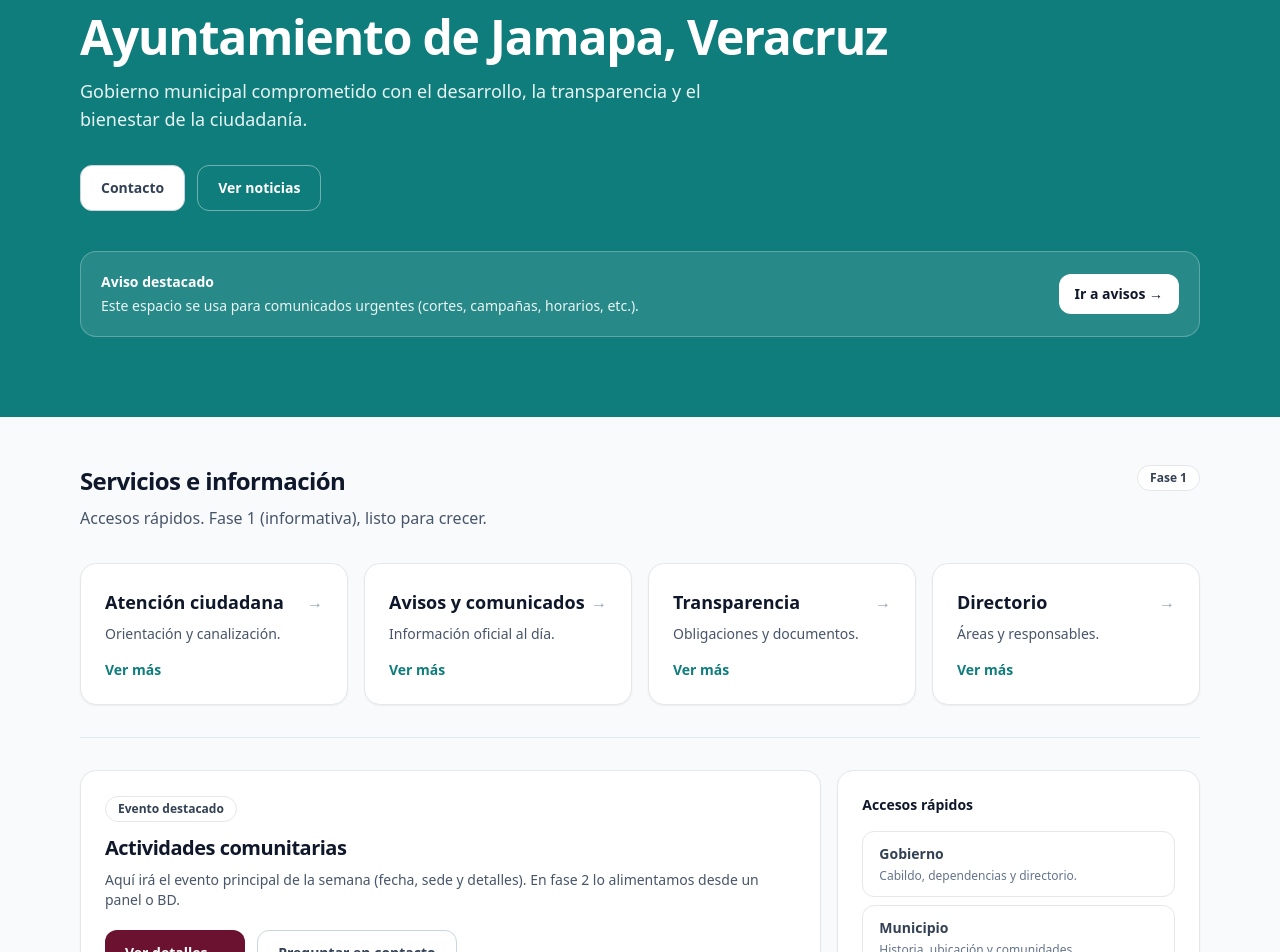
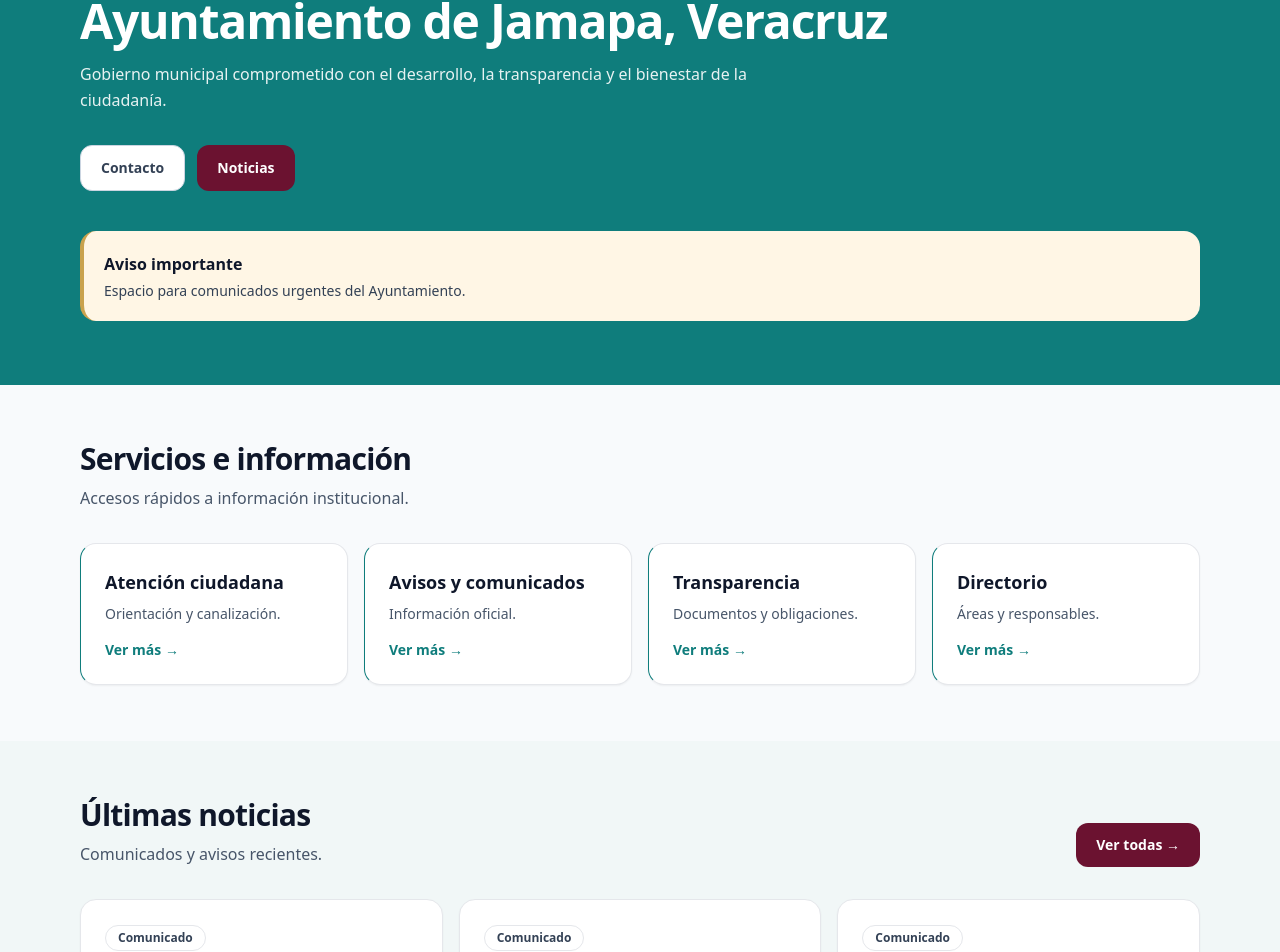
Before and after one commit to HectorGam2990/jamapa-web, a Next.js app: page / in a window 1280 px wide. Shown: the part 196-1148 px from the top of the page. Built offline with nearby package versions, Linux system fonts and the light colour scheme.

Commit message:
Home pro + noticias base + estilos (antes de cambiar hero a foto)

```diff
--- a/package.json
+++ b/package.json
@@ -14,6 +14,7 @@
     "react-dom": "19.2.3"
   },
   "devDependencies": {
+    "@tailwindcss/typography": "^0.5.19",
     "@types/node": "^20",
     "@types/react": "^19",
     "@types/react-dom": "^19",
--- a/src/app/globals.css
+++ b/src/app/globals.css
@@ -6,14 +6,16 @@
    VARIABLES INSTITUCIONALES
    ========================= */
 :root {
-  /* Colores base Jamapa (ajustables al manual) */
-  --jamapa-wine: #6b1230;      /* vino institucional */
-  --jamapa-teal: #0f7d7c;      /* verde/teal */
-  --jamapa-gold: #c9a24d;      /* dorado/acento */
+  --jamapa-wine: #6b1230;
+  --jamapa-teal: #0f7d7c;
+  --jamapa-gold: #c9a24d;
 
-  --bg-page: #f8fafc;          /* slate-50 */
-  --text-main: #0f172a;        /* slate-900 */
-  --text-muted: #475569;       /* slate-600 */
+  --jamapa-soft: #f1f7f7;
+  --jamapa-alert: #fff6e5;
+
+  --bg-page: #f8fafc;
+  --text-main: #0f172a;
+  --text-muted: #475569;
 }
 
 /* =========================
@@ -32,7 +34,10 @@ body {
 /* =========================
    TIPOGRAFÍA
    ========================= */
-h1, h2, h3, h4, h5 {
+h1,
+h2,
+h3,
+h4 {
   @apply tracking-tight;
 }
 
@@ -59,10 +64,6 @@ a {
   @apply transition-colors;
 }
 
-.link-institucional {
-  @apply font-semibold text-[var(--jamapa-teal)] hover:underline;
-}
-
 /* =========================
    BOTONES
    ========================= */
@@ -81,7 +82,7 @@ a {
 }
 
 /* =========================
-   TARJETAS / SECCIONES
+   TARJETAS
    ========================= */
 .card {
   @apply rounded-2xl border bg-white p-6 shadow-sm
@@ -95,32 +96,13 @@ a {
 }
 
 /* =========================
-   SEPARADORES
+   SECCIONES
    ========================= */
-.divider {
-  @apply my-8 h-px w-full bg-slate-200;
-}
-
-/* =========================
-   HEADER / FOOTER HELPERS
-   ========================= */
-.header-strip {
-  background-color: var(--jamapa-wine);
-  color: white;
-}
-
 .hero {
   background-color: var(--jamapa-teal);
   color: white;
 }
 
-/* =========================
-   UTILIDADES EXTRAS
-   ========================= */
-.container-page {
-  @apply mx-auto max-w-6xl px-4;
+.divider {
+  @apply my-10 h-px w-full bg-slate-200;
 }
-
-.section-padding {
-  @apply py-12 md:py-16;
-}
--- a/src/app/noticias/page.tsx
+++ b/src/app/noticias/page.tsx
@@ -1,84 +1,47 @@
 import Link from "next/link";
+import { getAllNews } from "@/lib/news";
 
-type NewsItem = {
-  id: string;
-  title: string;
-  excerpt: string;
-  date: string; // ISO o texto
-  category: "Comunicado" | "Aviso" | "Evento";
-};
-
-const news: NewsItem[] = [
-  {
-    id: "comunicado-001",
-    title: "Comunicado oficial: Jornadas de atención ciudadana",
-    excerpt:
-      "Se informa a la ciudadanía sobre las fechas y sedes de las jornadas de atención.",
-    date: "2026-01-27",
-    category: "Comunicado",
-  },
-  {
-    id: "aviso-001",
-    title: "Aviso: Actualización de horarios de servicios",
-    excerpt:
-      "Consulta los horarios actualizados para la atención en oficinas municipales.",
-    date: "2026-01-25",
-    category: "Aviso",
-  },
-  {
-    id: "evento-001",
-    title: "Evento: Actividades comunitarias del fin de semana",
-    excerpt:
-      "Agenda de actividades para familias, cultura y deporte en el municipio.",
-    date: "2026-01-20",
-    category: "Evento",
-  },
-];
-
-function Badge({ children }: { children: React.ReactNode }) {
-  return (
-    <span className="inline-flex items-center rounded-full border bg-white px-3 py-1 text-xs font-semibold text-slate-700">
-      {children}
-    </span>
-  );
+function CategoryBadge({ cat }: { cat: string }) {
+  const base = "badge";
+  if (cat === "Aviso")
+    return <span className={`${base} border-[var(--jamapa-gold)]`}>{cat}</span>;
+  if (cat === "Evento")
+    return <span className={`${base} border-[var(--jamapa-teal)]`}>{cat}</span>;
+  return <span className={base}>{cat}</span>;
 }
 
 export default function NoticiasPage() {
+  const items = getAllNews();
+
   return (
     <div className="mx-auto max-w-6xl px-4 py-12">
       <div className="flex flex-col gap-3 md:flex-row md:items-end md:justify-between">
         <div>
           <h1 className="text-3xl font-extrabold">Noticias</h1>
           <p className="mt-2 text-slate-600">
-            Comunicados, avisos y eventos del Ayuntamiento. (Fase 1: estático, listo para volverse dinámico)
+            Comunicados, avisos y eventos del Ayuntamiento. (Fase 1: contenido estático, estructura dinámica)
           </p>
         </div>
 
-        <div className="flex flex-wrap gap-2">
-          <Badge>Comunicados</Badge>
-          <Badge>Avisos</Badge>
-          <Badge>Eventos</Badge>
-        </div>
+        <Link href="/" className="btn-secondary w-fit">
+          ← Volver al inicio
+        </Link>
       </div>
 
-      {/* Lista */}
       <div className="mt-8 grid gap-4">
-        {news.map((n) => (
+        {items.map((n) => (
           <article
-            key={n.id}
-            className="rounded-2xl border bg-white p-6 shadow-sm transition hover:shadow-md"
+            key={n.slug}
+            className="card border-l-4 border-l-[var(--jamapa-teal)]"
           >
             <div className="flex flex-col gap-3 md:flex-row md:items-center md:justify-between">
-              <div className="flex items-center gap-2">
-                <span className="rounded-full bg-slate-100 px-3 py-1 text-xs font-semibold text-slate-700">
-                  {n.category}
-                </span>
+              <div className="flex flex-wrap items-center gap-2">
+                <CategoryBadge cat={n.category} />
                 <span className="text-xs text-slate-500">{n.date}</span>
               </div>
 
-              {/* Simulamos “leer más” (luego será /noticias/[slug]) */}
               <Link
-                href="#"
+                href={`/noticias/${n.slug}`}
                 className="text-sm font-semibold text-[var(--jamapa-teal)] hover:underline"
               >
                 Leer más →
@@ -91,13 +54,14 @@ export default function NoticiasPage() {
         ))}
       </div>
 
-      {/* Caja “lista para dinámica” */}
-      <div className="mt-10 rounded-2xl border bg-white p-6 shadow-sm">
-        <p className="text-sm font-semibold text-slate-900">Siguiente paso (cuando tú digas):</p>
+      <div className="mt-10 rounded-2xl border bg-white p-6">
+        <p className="text-sm font-semibold text-slate-900">
+          Siguiente paso (cuando tú digas):
+        </p>
         <ul className="mt-2 list-disc pl-5 text-sm text-slate-600">
-          <li>Convertir noticias a rutas dinámicas <code className="rounded bg-slate-100 px-2 py-0.5">/noticias/[slug]</code></li>
-          <li>Conectar a un CMS (Sanity/Strapi) o a una BD</li>
-          <li>Panel de administración (Fase 2+)</li>
+          <li>Conectar estas noticias a una BD o CMS (Sanity/Strapi)</li>
+          <li>Panel de administración para publicar (Fase 2)</li>
+          <li>Filtros por categoría y buscador</li>
         </ul>
       </div>
     </div>
--- a/src/app/page.tsx
+++ b/src/app/page.tsx
@@ -1,16 +1,9 @@
 import Link from "next/link";
-
-const quickLinks = [
-  { title: "Gobierno", desc: "Cabildo, dependencias y directorio.", href: "/gobierno" },
-  { title: "Municipio", desc: "Historia, ubicación y comunidades.", href: "/municipio" },
-  { title: "Noticias", desc: "Comunicados y avisos oficiales.", href: "/noticias" },
-  { title: "Transparencia", desc: "Acceso a información pública.", href: "/transparencia" },
-];
 
 const services = [
   { title: "Atención ciudadana", desc: "Orientación y canalización.", href: "/contacto" },
-  { title: "Avisos y comunicados", desc: "Información oficial al día.", href: "/noticias" },
-  { title: "Transparencia", desc: "Obligaciones y documentos.", href: "/transparencia" },
+  { title: "Avisos y comunicados", desc: "Información oficial.", href: "/noticias" },
+  { title: "Transparencia", desc: "Documentos y obligaciones.", href: "/transparencia" },
   { title: "Directorio", desc: "Áreas y responsables.", href: "/gobierno" },
 ];
 
@@ -19,115 +12,84 @@ export default function Home() {
     <div>
       {/* HERO */}
       <section className="hero">
-        <div className="mx-auto max-w-6xl px-4 py-14 md:py-20">
-          <p className="text-xs font-semibold tracking-widest uppercase text-white/80">
+        <div className="mx-auto max-w-6xl px-4 py-16">
+          <p className="text-xs uppercase tracking-widest text-white/80">
             Sitio oficial
           </p>
-
-          <h1 className="mt-3 text-4xl font-extrabold tracking-tight md:text-5xl">
-            Ayuntamiento de Jamapa, Veracruz
-          </h1>
-
-          <p className="mt-4 max-w-2xl text-base text-white/90 md:text-lg">
-            Gobierno municipal comprometido con el desarrollo, la transparencia y el bienestar
-            de la ciudadanía.
+          <h1 className="mt-3">Ayuntamiento de Jamapa, Veracruz</h1>
+          <p className="mt-4 max-w-2xl text-white/90">
+            Gobierno municipal comprometido con el desarrollo, la transparencia
+            y el bienestar de la ciudadanía.
           </p>
 
-          <div className="mt-8 flex flex-wrap gap-3">
+          <div className="mt-8 flex gap-3">
             <Link href="/contacto" className="btn-secondary">
               Contacto
             </Link>
-            <Link
-              href="/noticias"
-              className="inline-flex items-center justify-center rounded-xl border border-white/40 px-5 py-3 text-sm font-semibold text-white hover:bg-white/10"
-            >
-              Ver noticias
+            <Link href="/noticias" className="btn-primary">
+              Noticias
             </Link>
           </div>
 
-          {/* Banner de avisos (pro) */}
-          <div className="mt-10 rounded-2xl border border-white/25 bg-white/10 p-5">
-            <div className="flex flex-col gap-3 md:flex-row md:items-center md:justify-between">
-              <div>
-                <p className="text-sm font-semibold text-white">Aviso destacado</p>
-                <p className="mt-1 text-sm text-white/90">
-                  Este espacio se usa para comunicados urgentes (cortes, campañas, horarios, etc.).
+          {/* AVISO */}
+          <div className="mt-10 rounded-2xl bg-[var(--jamapa-alert)] border-l-4 border-l-[var(--jamapa-gold)] p-5">
+            <p className="font-semibold text-slate-900">Aviso importante</p>
+            <p className="mt-1 text-sm text-slate-700">
+              Espacio para comunicados urgentes del Ayuntamiento.
             </p>
-              </div>
-              <Link
-                href="/noticias"
-                className="inline-flex w-fit items-center justify-center rounded-xl bg-white px-4 py-2.5 text-sm font-semibold text-slate-900 hover:bg-white/90"
-              >
-                Ir a avisos →
-              </Link>
-            </div>
           </div>
         </div>
       </section>
 
       {/* SERVICIOS */}
-      <section className="mx-auto max-w-6xl px-4 py-12">
-        <div className="flex items-start justify-between gap-6">
-          <div>
-            <h2 className="text-2xl font-bold">Servicios e información</h2>
+      <section className="mx-auto max-w-6xl px-4 py-14">
+        <h2>Servicios e información</h2>
         <p className="mt-2 text-slate-600">
-              Accesos rápidos. Fase 1 (informativa), listo para crecer.
+          Accesos rápidos a información institucional.
         </p>
-          </div>
-          <span className="hidden badge md:inline">Fase 1</span>
-        </div>
 
         <div className="mt-8 grid gap-4 sm:grid-cols-2 lg:grid-cols-4">
           {services.map((s) => (
-            <Link key={s.title} href={s.href} className="card group">
-              <div className="flex items-center justify-between">
+            <Link
+              key={s.title}
+              href={s.href}
+              className="card border-l-4 border-l-[var(--jamapa-teal)]"
+            >
               <p className="text-lg font-bold">{s.title}</p>
-                <span className="text-slate-400 transition group-hover:text-slate-700">→</span>
-              </div>
               <p className="mt-2 text-sm text-slate-600">{s.desc}</p>
               <p className="mt-4 text-sm font-semibold text-[var(--jamapa-teal)]">
-                Ver más
+                Ver más →
               </p>
             </Link>
           ))}
         </div>
+      </section>
 
-        <div className="divider" />
-
-        {/* Evento destacado */}
-        <div className="grid gap-4 md:grid-cols-3">
-          <div className="card md:col-span-2">
-            <p className="badge">Evento destacado</p>
-            <h3 className="mt-3 text-xl font-bold">Actividades comunitarias</h3>
-            <p className="mt-2 text-sm text-slate-600">
-              Aquí irá el evento principal de la semana (fecha, sede y detalles).
-              En fase 2 lo alimentamos desde un panel o BD.
+      {/* ÚLTIMAS NOTICIAS */}
+      <section className="bg-[var(--jamapa-soft)]">
+        <div className="mx-auto max-w-6xl px-4 py-14">
+          <div className="flex justify-between items-end">
+            <div>
+              <h2>Últimas noticias</h2>
+              <p className="mt-2 text-slate-600">
+                Comunicados y avisos recientes.
               </p>
-            <div className="mt-5 flex flex-wrap gap-3">
+            </div>
             <Link href="/noticias" className="btn-primary">
-                Ver detalles →
-              </Link>
-              <Link href="/contacto" className="btn-secondary">
-                Preguntar en contacto
+              Ver todas →
             </Link>
           </div>
-          </div>
 
-          {/* Accesos rápidos institucionales */}
-          <div className="card">
-            <p className="text-sm font-semibold text-slate-900">Accesos rápidos</p>
-            <div className="mt-4 grid gap-2">
-              {quickLinks.map((q) => (
-                <Link
-                  key={q.href}
-                  href={q.href}
-                  className="rounded-xl border bg-white px-4 py-3 text-sm font-semibold text-slate-700 hover:bg-slate-50"
-                >
-                  {q.title}
-                  <p className="mt-1 text-xs font-normal text-slate-500">{q.desc}</p>
-                </Link>
+          <div className="mt-8 grid gap-4 md:grid-cols-3">
+            {[1, 2, 3].map((i) => (
+              <article key={i} className="card">
+                <span className="badge">Comunicado</span>
+                <h3 className="mt-3">Título de noticia</h3>
+                <p className="mt-2 text-sm text-slate-600">
+                  Extracto breve de la noticia para lectura rápida.
+                </p>
+              </article>
             ))}
-            </div>
           </div>
         </div>
       </section>
--- a/src/components/site-header.tsx
+++ b/src/components/site-header.tsx
@@ -17,25 +17,26 @@ export function SiteHeader() {
   const [open, setOpen] = useState(false);
 
   return (
-    <header className="sticky top-0 z-50 border-b bg-white/85 backdrop-blur">
+    <header className="sticky top-0 z-50 bg-white/90 backdrop-blur border-b">
       {/* Franja institucional */}
       <div className="bg-[var(--jamapa-wine)] text-white">
-        <div className="mx-auto flex max-w-6xl items-center justify-between px-4 py-2 text-xs md:text-sm">
-          <span className="font-medium">Sitio oficial</span>
+        <div className="mx-auto max-w-6xl px-4 py-2 flex items-center justify-between text-xs md:text-sm">
+          <span className="font-semibold">Sitio oficial</span>
           <span className="hidden sm:block text-white/90">
             Juntos por la Transformación
           </span>
-          <Link href="/contacto" className="font-medium underline-offset-4 hover:underline">
+          <Link href="/contacto" className="hover:underline">
             Atención ciudadana
           </Link>
         </div>
       </div>
 
-      {/* Barra principal */}
+      {/* Header principal */}
       <div className="mx-auto max-w-6xl px-4 py-3">
         <div className="flex items-center justify-between gap-4">
+          {/* Logo */}
           <Link href="/" className="flex items-center gap-3">
-            <div className="relative h-10 w-[150px] overflow-hidden rounded-xl border bg-white">
+            <div className="relative h-10 w-[150px] rounded-xl border bg-white overflow-hidden">
               <Image
                 src="/logo-jamapa.jpg"
                 alt="Ayuntamiento de Jamapa"
@@ -44,53 +45,46 @@ export function SiteHeader() {
                 priority
               />
             </div>
-
             <div className="hidden sm:block leading-tight">
-              <p className="text-sm font-semibold text-slate-900 md:text-base">
-                Ayuntamiento de Jamapa
-              </p>
+              <p className="text-sm font-semibold">Ayuntamiento de Jamapa</p>
               <p className="text-xs text-slate-600">Veracruz</p>
             </div>
           </Link>
 
-          {/* Menú desktop */}
-          <nav className="hidden items-center gap-2 md:flex">
+          {/* Navegación */}
+          <nav className="hidden md:flex items-center gap-2">
             {nav.map((item) => (
               <Link
                 key={item.href}
                 href={item.href}
-                className="rounded-full px-4 py-2 text-sm font-medium text-slate-700 hover:bg-slate-100 hover:text-slate-900"
+                className="px-4 py-2 rounded-full text-sm font-medium text-slate-700 hover:bg-slate-100"
               >
                 {item.label}
               </Link>
             ))}
           </nav>
 
-          {/* Botón móvil */}
+          {/* Menú móvil */}
           <button
-            onClick={() => setOpen((v) => !v)}
-            className="inline-flex items-center justify-center rounded-xl border px-3 py-2 text-sm font-medium md:hidden"
-            aria-label="Abrir menú"
+            onClick={() => setOpen(!open)}
+            className="md:hidden rounded-xl border px-3 py-2 text-sm"
           >
             ☰
           </button>
         </div>
 
-        {/* Menú móvil */}
         {open && (
-          <div className="mt-3 rounded-2xl border bg-white p-2 md:hidden">
-            <div className="grid gap-1">
+          <div className="md:hidden mt-3 rounded-2xl border bg-white p-2">
             {nav.map((item) => (
               <Link
                 key={item.href}
                 href={item.href}
                 onClick={() => setOpen(false)}
-                  className="rounded-xl px-3 py-3 text-sm font-medium text-slate-700 hover:bg-slate-50"
+                className="block rounded-xl px-3 py-3 text-sm hover:bg-slate-50"
               >
                 {item.label}
               </Link>
             ))}
-            </div>
           </div>
         )}
       </div>
--- /dev/null
+++ b/src/lib/news.ts
@@ -0,0 +1,62 @@
+export type NewsCategory = "Comunicado" | "Aviso" | "Evento";
+
+export type NewsItem = {
+  slug: string;
+  title: string;
+  excerpt: string;
+  date: string; // "YYYY-MM-DD"
+  category: NewsCategory;
+  content: string[]; // párrafos
+};
+
+export const news: NewsItem[] = [
+  {
+    slug: "jornadas-atencion-ciudadana",
+    title: "Jornadas de atención ciudadana",
+    excerpt:
+      "Se informa a la ciudadanía sobre fechas, sedes y dinámica de atención para canalizar solicitudes.",
+    date: "2026-01-27",
+    category: "Comunicado",
+    content: [
+      "El H. Ayuntamiento de Jamapa informa a la ciudadanía sobre la realización de jornadas de atención ciudadana para recibir reportes y solicitudes.",
+      "Las sedes y horarios serán publicados en los canales oficiales. Se recomienda acudir con identificación y, cuando aplique, con la documentación correspondiente.",
+      "Agradecemos su participación y colaboración para fortalecer la atención y los servicios municipales.",
+    ],
+  },
+  {
+    slug: "actualizacion-horarios-servicios",
+    title: "Actualización de horarios de servicios",
+    excerpt:
+      "Consulta los horarios actualizados para la atención en oficinas municipales y áreas de servicio.",
+    date: "2026-01-25",
+    category: "Aviso",
+    content: [
+      "Se informa a la ciudadanía que los horarios de atención en oficinas municipales han sido actualizados.",
+      "Para evitar contratiempos, consulta los horarios antes de acudir. En caso de dudas, visita la sección de Contacto para los medios oficiales de atención.",
+      "Seguimos trabajando para brindar un servicio eficiente y accesible.",
+    ],
+  },
+  {
+    slug: "actividades-comunitarias-fin-semana",
+    title: "Actividades comunitarias del fin de semana",
+    excerpt:
+      "Agenda de actividades culturales y deportivas para familias y comunidad en el municipio.",
+    date: "2026-01-20",
+    category: "Evento",
+    content: [
+      "Invitamos a la ciudadanía a participar en las actividades comunitarias del fin de semana: deporte, cultura y convivencia.",
+      "Las actividades están sujetas a cambios por logística y condiciones climatológicas.",
+      "Consulta los avisos oficiales para confirmar sede y horario.",
+    ],
+  },
+];
+
+// Helpers
+export function getNewsBySlug(slug: string) {
+  return news.find((n) => n.slug === slug);
+}
+
+export function getAllNews() {
+  // Orden más reciente primero
+  return [...news].sort((a, b) => (a.date < b.date ? 1 : -1));
+}
--- a/tailwind.config.js
+++ b/tailwind.config.js
@@ -3,9 +3,10 @@ module.exports = {
   content: [
     "./src/app/**/*.{js,ts,jsx,tsx,mdx}",
     "./src/components/**/*.{js,ts,jsx,tsx,mdx}",
+    "./src/lib/**/*.{js,ts,jsx,tsx,mdx}",
   ],
   theme: {
     extend: {},
   },
-  plugins: [],
+  plugins: [require("@tailwindcss/typography")],
 };
```
Also changed, not shown: src/app/noticias/[slug]/page.tsx (added, +57 -0 lines), 1 other file (tests, documents, lock files or other folders). Lines whose indentation alone changed are shown as unchanged.
